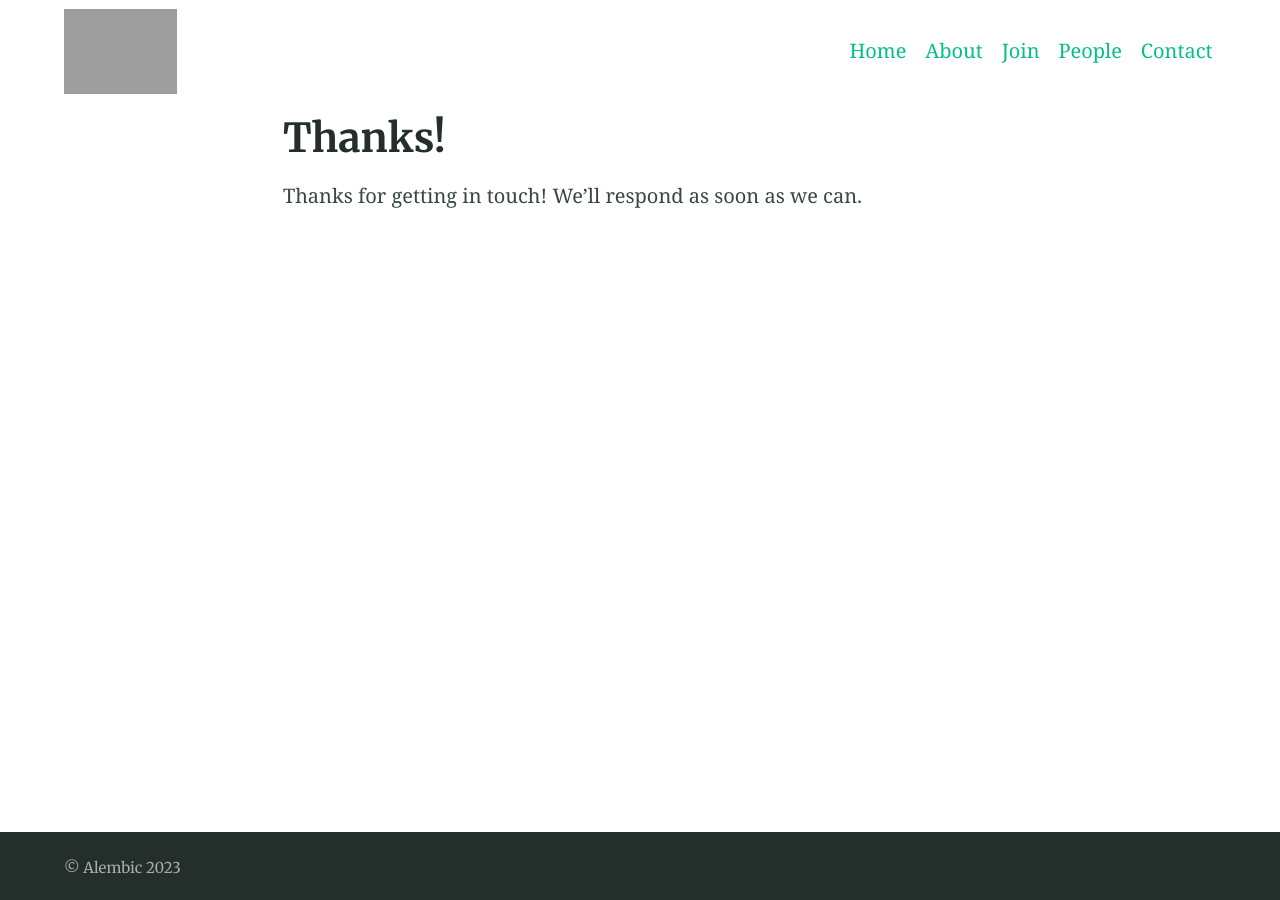
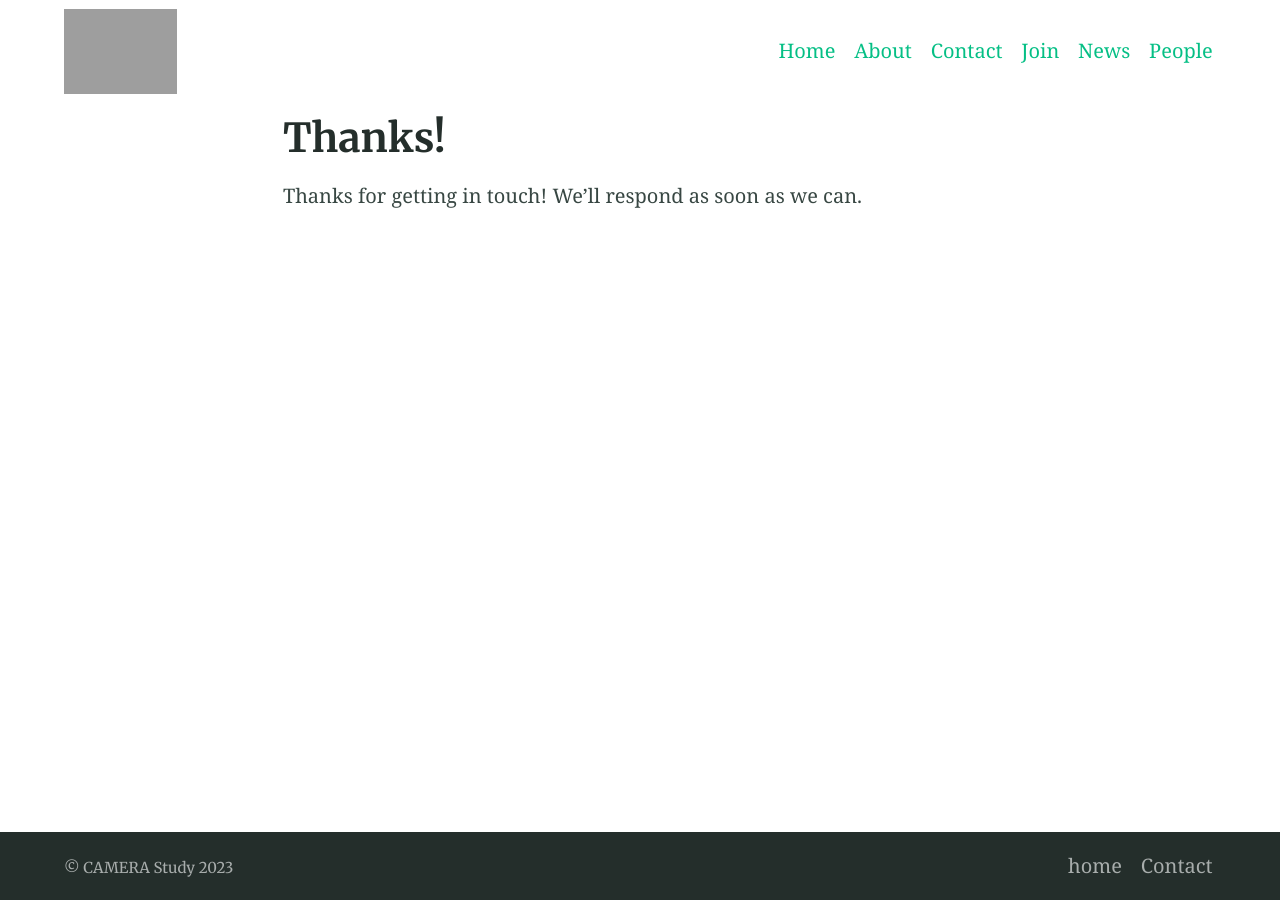
Before and after one commit to camerastudy/camerastudy.github.io, a Jekyll site: the page built from thanks.md, in a window 1280 px wide. Built offline with Jekyll 4.4.1, drawn with Linux system fonts in a browser that asks for light colours.

Commit message:
Update config with new header and footer navigation

```diff
--- a/_config.yml
+++ b/_config.yml
@@ -84,7 +84,7 @@ defaults:
 remote_theme: daviddarnes/alembic@main
 encoding: utf-8 # Make sure the encoding is right
 lang: en-GB # Set the site language
-title: "Alembic" # Site name or title, also used in jekyll-seo-tag
+title: "CAMERA Study" # Site name or title, also used in jekyll-seo-tag
 logo: "/assets/logos/camera_logo.png" # Site logo, also used in jekyll-seo-tag
 description: "Canadian Multi-Ethnic Research on Aging Study (CAMERA) from the Cognitive Brain Health Lab at the Sunnybrook Research Institute. CAMERA is a longitudinal study investigating risk and protective factors for dementia in individuals who identify as East Asian and South Asian, two of Canada's largest minority ethnic groups." # Site description and default description, also used in jekyll-seo-tag
 url: "https://cbhlab.github.io/camera-study" # Site url, also used in jekyll-seo-tag
@@ -109,18 +109,20 @@ navigation_header:
   url: /
 - title: About
   url: /elements/
+- title: Contact
+  url: /blog/
 - title: Join
-  url: /blog/
+  url: /categories/
+- title: News
+  url: /search/
 - title: People
-  url: /categories/
-- title: Contact
-  url: /search/
+  url: /docs/people
 
 navigation_footer:
-- name: Home
-  link: /
-- name: Contact
-  link: mailto:cbhlab@sunnybrook.ca
+- title: home
+  url: /
+- title: Contact
+  url: mailto:cbhlab@sunnybrook.ca
 
 # Load custom fonts from fonts.google.com etc
 #
```
